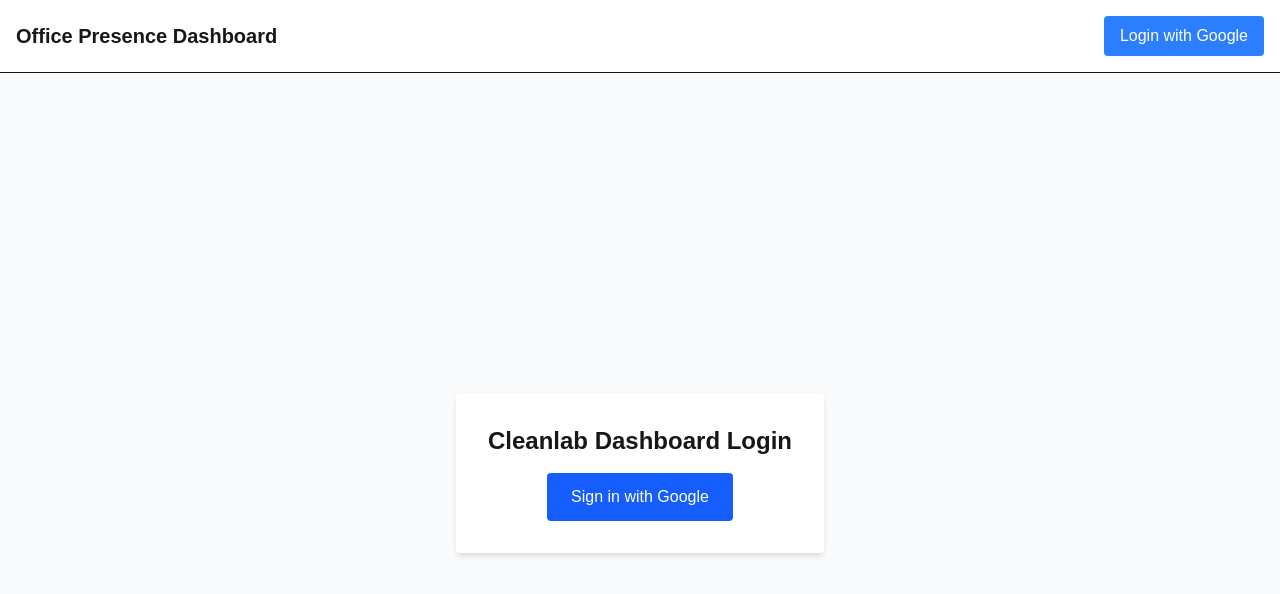
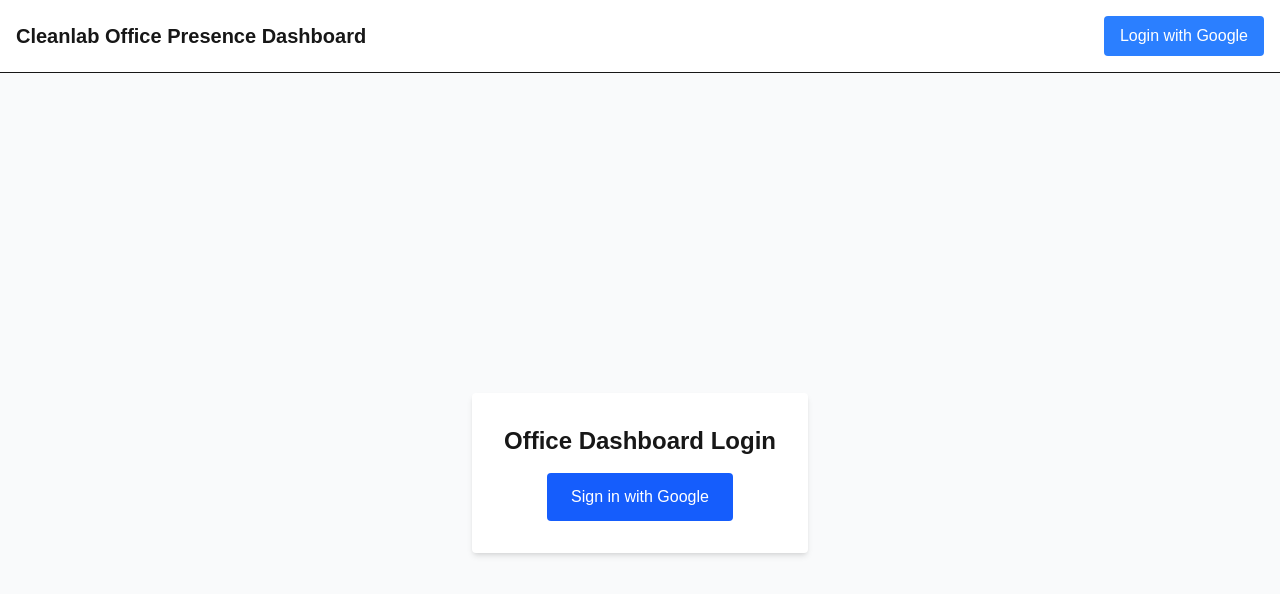
Before and after one commit to cleanlab/office-presence-dashboard, a Next.js app: page /login in a window 1280 px wide. Shown: the top 594 px of the page. Built offline with nearby package versions, Linux system fonts and the light colour scheme; no server answers.

Commit message:
Remove redundant component

```diff
--- a/src/app/DashboardClient.tsx
+++ b/src/app/DashboardClient.tsx
@@ -117,14 +117,6 @@
 
   return (
     <div className="min-h-screen bg-gradient-to-b from-gray-100 to-gray-50 px-4 py-6 sm:px-6 lg:px-8">
-      <header className="flex flex-col items-center justify-between mb-6 gap-2 bg-white rounded-md shadow p-4">
-        <h1 className="font-bold text-2xl text-gray-800">
-          Cleanlab Office Presence Dashboard
-        </h1>
-        <p className="text-gray-600 text-sm">
-          Check who is planning to come to the office on specific days!
-        </p>
-      </header>
 
       {error && (
         <div className="bg-red-100 text-red-700 p-3 rounded mb-4 mx-auto max-w-xl">
--- a/src/app/components/Navbar.tsx
+++ b/src/app/components/Navbar.tsx
@@ -19,7 +19,7 @@
     <nav className="w-full bg-white border-b p-4 flex justify-between items-center">
       <Link href="/">
         <span className="text-xl font-semibold cursor-pointer">
-          Office Presence Dashboard
+          Cleanlab Office Presence Dashboard
         </span>
       </Link>
       <div>
--- a/src/app/login/page.tsx
+++ b/src/app/login/page.tsx
@@ -21,7 +21,7 @@
   return (
     <div className="flex items-center justify-center min-h-screen bg-gray-50">
       <div className="bg-white p-8 rounded shadow-md text-center">
-        <h1 className="text-2xl font-bold mb-4">Cleanlab Dashboard Login</h1>
+        <h1 className="text-2xl font-bold mb-4">Office Dashboard Login</h1>
         <button
           onClick={handleSignIn}
           className="px-6 py-3 bg-blue-600 text-white rounded hover:bg-blue-700"
```
